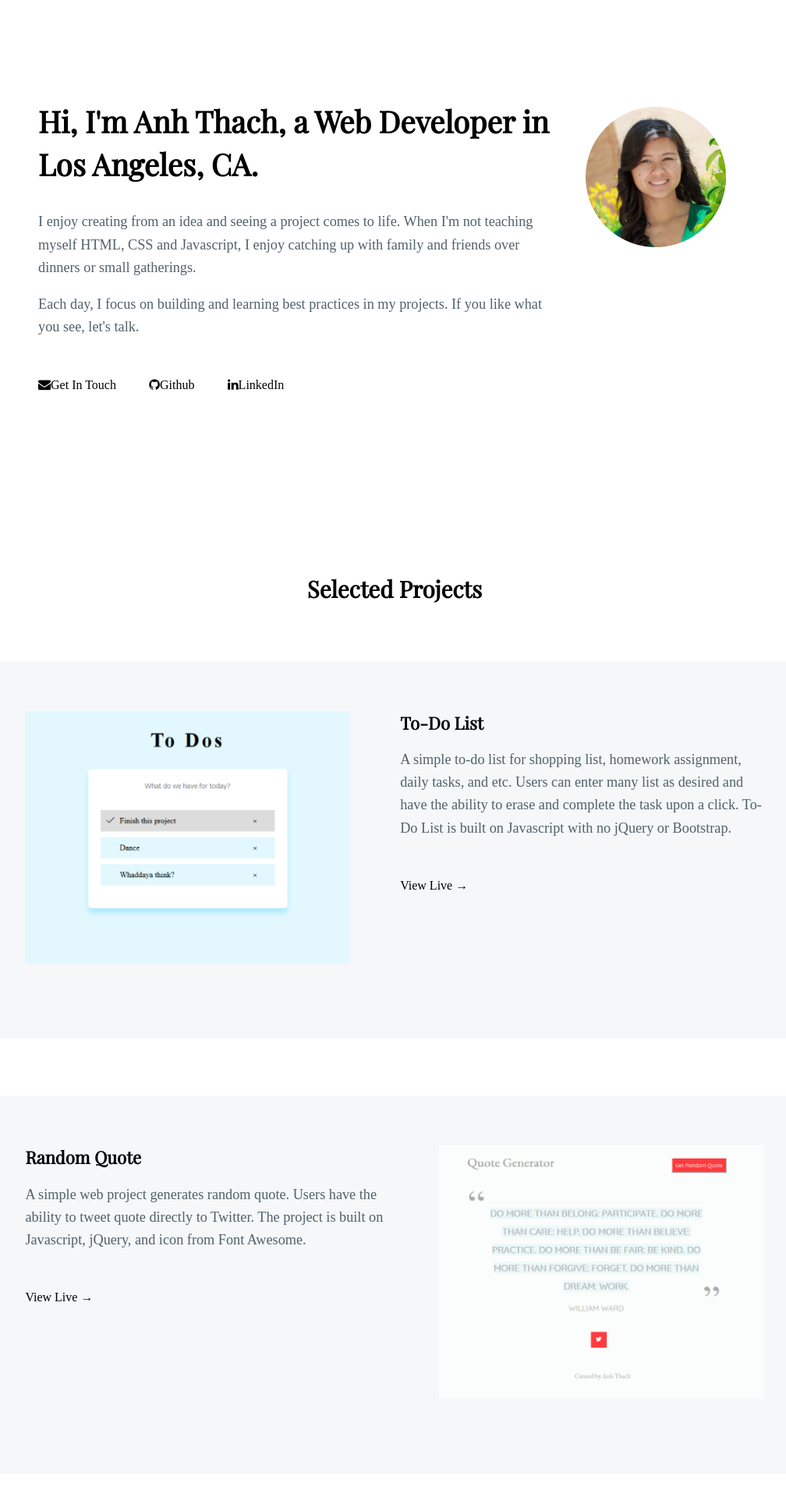
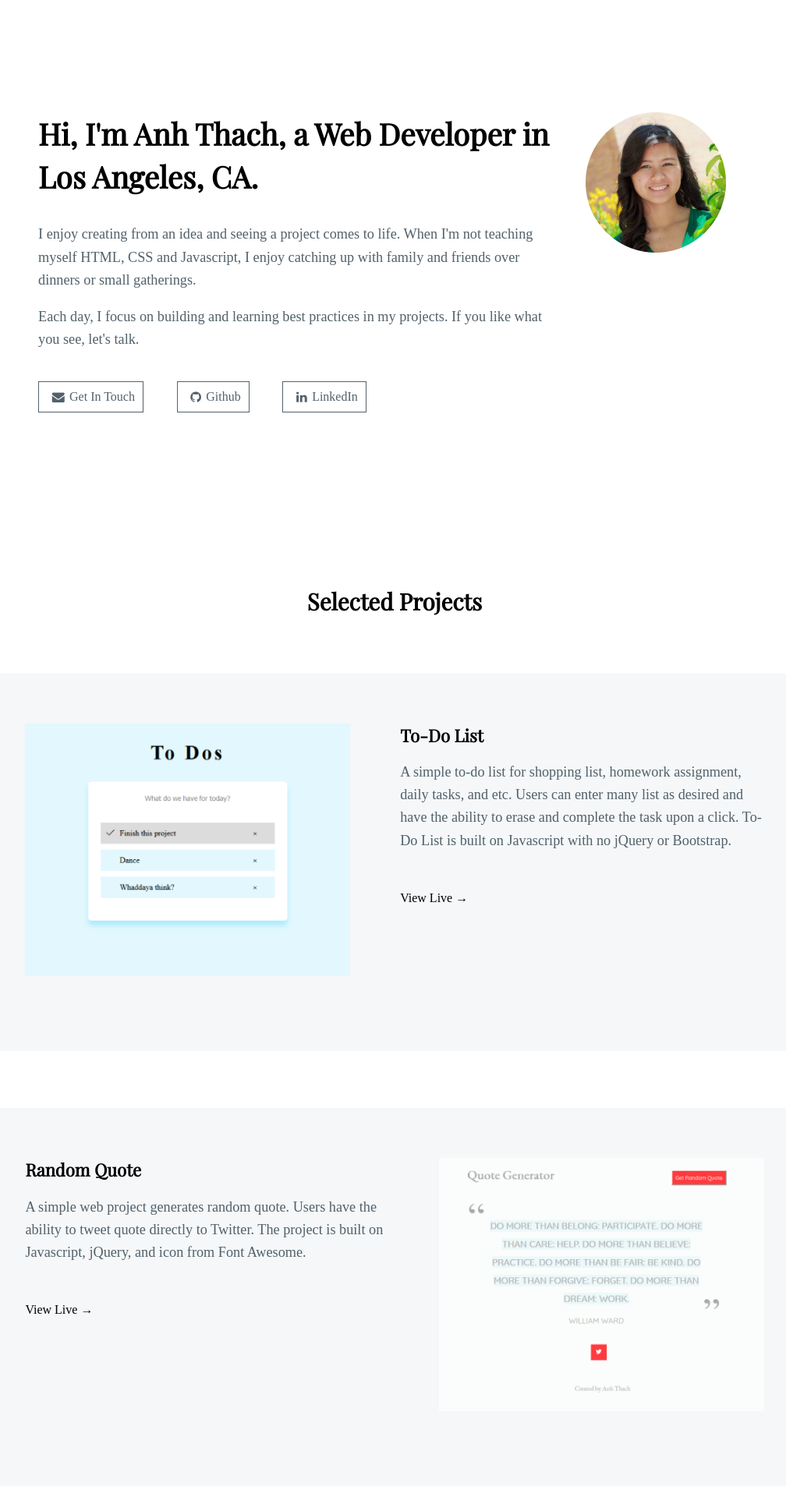
Before and after one commit to windan11/windan11.github.io, a Jekyll site: the page built from index.html, in a window 1280 px wide. Shown: the top 1920 px of the page at 78% size, without its empty margins (134-1142 px from the left). Built offline with Jekyll 4.4.1, drawn with Linux system fonts in a browser that asks for light colours; some web fonts are replaced.

Commit message:
update button

```diff
--- a/css/main.css
+++ b/css/main.css
@@ -15,13 +15,16 @@ p{
 	font-size: 1.14em;
 	color: #52616A;
 }
+a{
+	text-decoration: none;
+}
 .container{
 	padding: 0 8%;
 	margin: 0 auto;
 }
 /*Intro---------------------------*/
 .intro{
-	padding: 6em 6em 9em 6em;
+	padding: 7em 6em 9em 6em;
 }
 .intro h1{
 	font-size: 2.4em;
@@ -30,17 +33,19 @@ p{
 .intro img.right{
 	float: right;
 	padding: 0 2em;
-	margin: .6em 0 4em 0;
+	margin: 0 0 6em 0;
 }
 .intro .row{
 	padding: 2em 0;
 }
-.intro a{
-	text-decoration: none;
+.intro .fa{
+	padding: 0 .4em;
 }
 #contact-btn{
 	margin: 0 2.4em 0 0;
-	color: #000;
+	border: 1px solid #52616A;
+	padding: .64em;
+	color:  #52616A;
 }
 #contact-btn:hover{
 	color: #000;
@@ -85,22 +90,15 @@ p{
 }
 .launch{
 	padding: .7em 0;
-	text-decoration: none;
 	color: #000;
 }
 /*scroll button----*/
 #scroll-up{
 	position: fixed;
-	transform: rotate(135deg);
-	display: none;
 	margin: 0;
 	bottom: 4%;
 	right: 4%;
-	width: 1.38em;
-	height: 1.38em;
-	border-radius: 8%;
-	border: 2px solid #000;
-	border-width: 0 0 .2em .2em;
+	font-size: 2em;
 }
 /*footer----------------*/
 footer{
```
